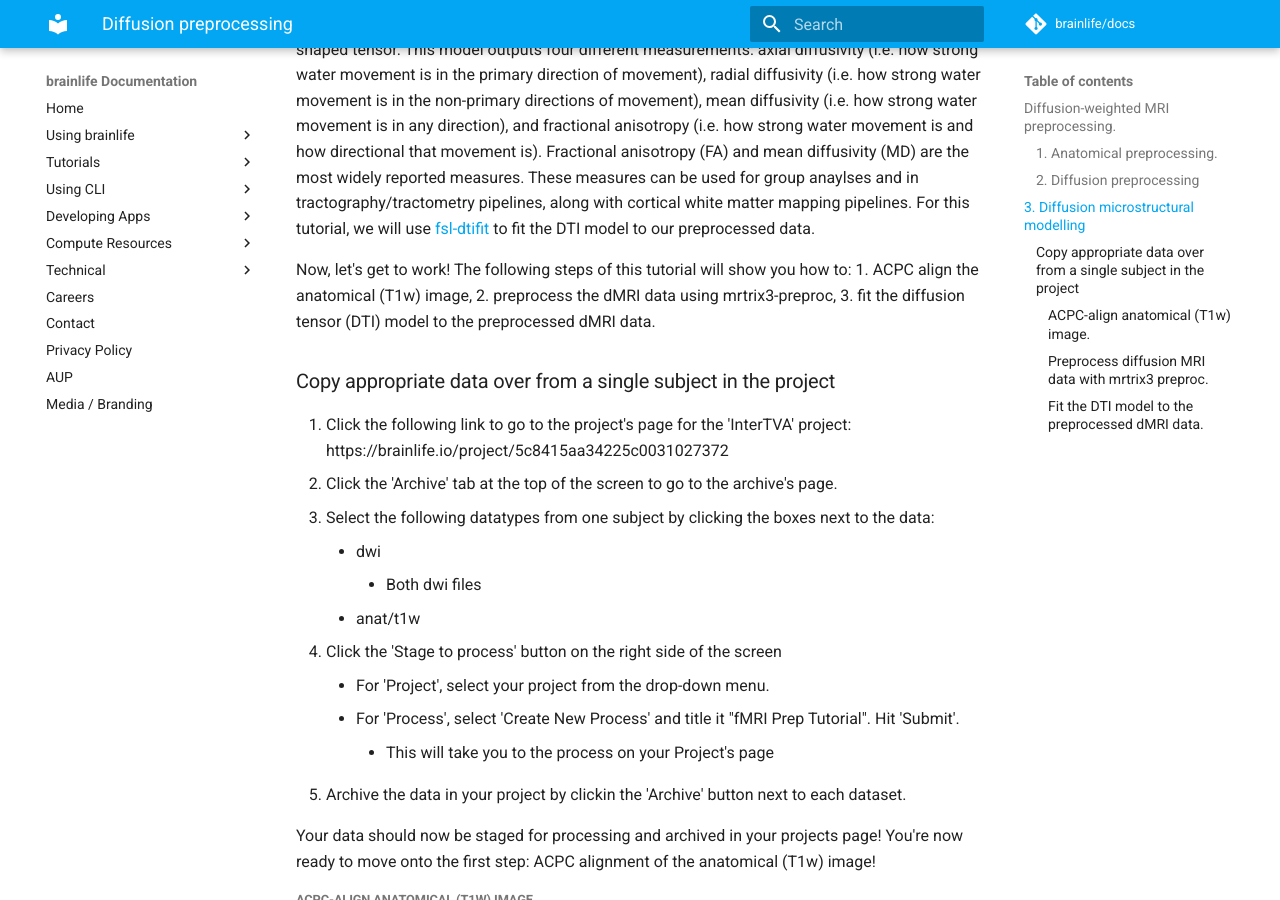
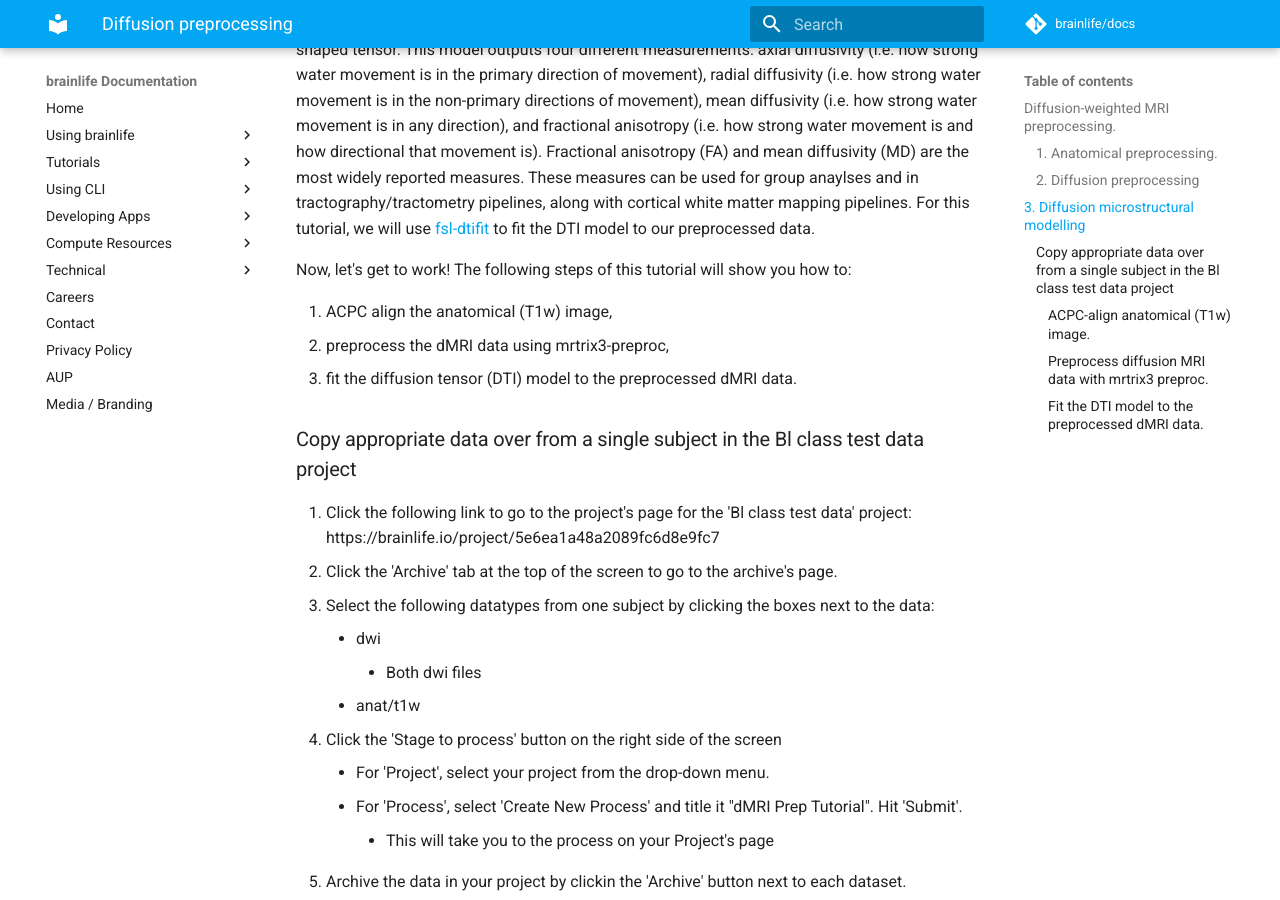
Before and after one commit to brainlife/docs, an MkDocs documentation site: the page built from docs/tutorial/diffusion-preprocessing.md, in a window 1280 px wide and 900 px high, scrolled down 1950 px. Built offline with MkDocs 1.6.1 and Material for MkDocs 9.7.7, drawn with Linux system fonts in a browser that asks for light colours; comment, search, counter and statistics services are not loaded; some of the changed text lies outside the part shown.

Commit message:
Update diffusion-preprocessing.md

```diff
--- a/docs/tutorial/diffusion-preprocessing.md
+++ b/docs/tutorial/diffusion-preprocessing.md
@@ -5,11 +5,11 @@
 
 This page demonstrates common steps used to preprocess diffusion magnetic resonance imaging (dMRI) data on brainlife.io. The goal of this tutorial is to show you how to process diffusion data for successive analyses, including **microstructural region analysis**, **diffusion tractography**, and **structural connectivity**. This tutorial will be mostly be using [mrtrix3-preproc](https://brainlife.io/app/5a813e52dc4031003b8b36f9) for diffusion preprocessing and [fsl-dtifit](https://brainlife.io/app/5c1d67383e9c170177733d3f) for microstructral modelling.
 
-This tutorial will use a combination of skills developed in the [Introduction tutorial](https://brainlife.io/docs/tutorial/introduction-to-brainlife/) and the [Anatomical Preprocessing tutorial](https://brainlife.io/docs/tutorial/introduction-to-brainlife/) you recently completed. If you haven't read our introduction to brainlife, or if you're not comfortable staging, processing, archiving, and viewing data on brainlife.io, please go back through that tutorial before beginning this one.
+This tutorial will use a combination of skills developed in the [Introduction tutorial](https://brainlife.io/docs/tutorial/introduction-to-brainlife/) and the [Anatomical Preprocessing tutorial](https://brainlife.io/docs/tutorial/t1w-preprocessing/) you recently completed. If you haven't read our introduction to brainlife, or if you're not comfortable staging, processing, archiving, and viewing data on brainlife.io, please go back through that tutorial before beginning this one.
 
 ### 1. Anatomical preprocessing.
 
-The first step of diffusion preprocessing often involves processing the anatomical images. In order to guarantee that any generalizations regarding location made from the preprocessed diffusion data is anatomically-informed, we must have both of our anatomical (T1w or T2w) images and our diffusion MRI images **aligned**. One way we can make this easier for [mrtrix3-preproc](https://brainlife.io/app/5a813e52dc4031003b8b36f9) is by aligning the anatomical images in such a way that center of the brain is centered in the image. We refer to this as **ACPC-aligned**, as we are aligning the data to the **anterior commissure-posterior comissure plane**. This is the first step in dMRI preprocessing, and is typically done with the [hcp-acpc-alignment](https://brainlife.io/app/5c61c69f14027a01b14adcb3) app. Once we've centered our anatomical image, we can move onto diffusion MRI preprocessing.
+The first step of diffusion preprocessing often involves processing the anatomical images. In order to guarantee that any generalizations regarding location made from the preprocessed diffusion data is anatomically-informed, we must have both of our anatomical (T1w or T2w) images and our diffusion MRI images **aligned**. One way we can make this easier for [mrtrix3-preproc](https://brainlife.io/app/5a813e52dc4031003b8b36f9) is by aligning the anatomical images in such a way that center of the brain is centered in the image. We refer to this as **ACPC-aligned**, as we are aligning the data to the **anterior commissure-posterior comissure plane**. This is the first step in dMRI preprocessing, and is typically done with the [HCP ACPC Alignment (T1w)](https://brainlife.io/app/5c61c69f14027a01b14adcb3) app. Once we've centered our anatomical image, we can move onto diffusion MRI preprocessing.
 
 ### 2. Diffusion preprocessing
 
@@ -28,13 +28,14 @@
 Once the dMRI data has been cleaned and aligned to the anatomical (T1w) image, the next step is to start fitting diffusion-based models to the data. The first and most widely reported model is the Diffusion Tensor (DTI) model, which attempts to model how much and in what direction water moves in the brain using a tensor (i.e. cigar shaped elipsoid). Regions in which water is moving in the same direction (i.e. anisotropically) will have a tensor that is very cigar-shaped. Regions in which water is moving equally in all directions (i.e. isotropically) will have a spherical-shaped tensor. This model outputs four different measurements: axial diffusivity (i.e. how strong water movement is in the primary direction of movement), radial diffusivity (i.e. how strong water movement is in the non-primary directions of movement), mean diffusivity (i.e. how strong water movement is in any direction), and fractional anisotropy (i.e. how strong water movement is and how directional that movement is). Fractional anisotropy (FA) and mean diffusivity (MD) are the most widely reported measures. These measures can be used for group anaylses and in tractography/tractometry pipelines, along with cortical white matter mapping pipelines. For this tutorial, we will use [fsl-dtifit](https://brainlife.io/app/5c1d67383e9c170177733d3f) to fit the DTI model to our preprocessed data.
 
 Now, let's get to work! The following steps of this tutorial will show you how to:
+
 1. ACPC align the anatomical (T1w) image,
 2. preprocess the dMRI data using mrtrix3-preproc,
 3. fit the diffusion tensor (DTI) model to the preprocessed dMRI data.
 
-### Copy appropriate data over from a single subject in the  project
+### Copy appropriate data over from a single subject in the Bl class test data project
 
-1. Click the following link to go to the project's page for the 'InterTVA' project: https://brainlife.io/project/5c8415aa34225c0031027372
+1. Click the following link to go to the project's page for the 'Bl class test data' project: https://brainlife.io/project/5e6ea1a48a2089fc6d8e9fc7
 1. Click the 'Archive' tab at the top of the screen to go to the archive's page.
 1. Select the following datatypes from one subject by clicking the boxes next to the data:
     * dwi
@@ -42,7 +43,7 @@
     * anat/t1w
 1. Click the 'Stage to process' button on the right side of the screen
     * For 'Project', select your project from the drop-down menu.
-    * For 'Process', select 'Create New Process' and title it "fMRI Prep Tutorial". Hit 'Submit'.
+    * For 'Process', select 'Create New Process' and title it "dMRI Prep Tutorial". Hit 'Submit'.
         * This will take you to the process on your Project's page
 1. Archive the data in your project by clickin the 'Archive' button next to each dataset.
 
```
